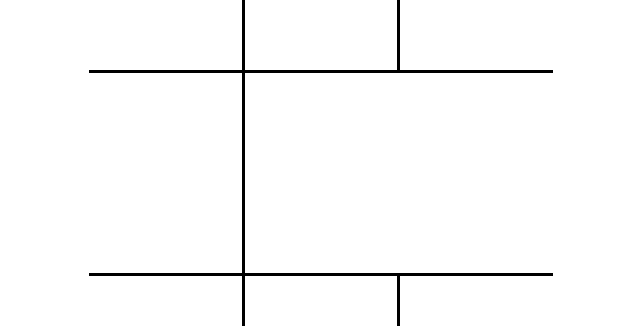
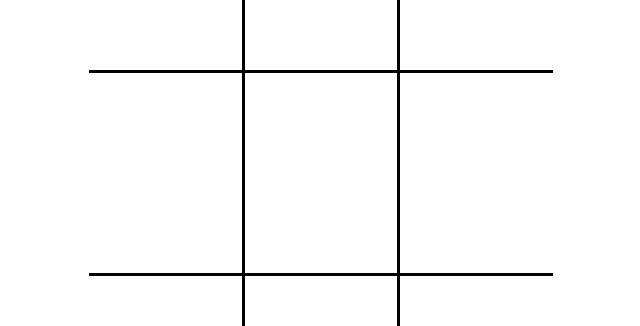
Before and after one commit to Natnael123456/My-cv, a plain HTML site: page question2.html in a window 1280 px wide. Shown: the part 230-556 px from the top of the page, 319-959 px from the left. Drawn offline with Linux system fonts and the light colour scheme.

Commit message:
Started working on the Flag assignment

```diff
--- a/asset/css/question2.css
+++ b/asset/css/question2.css
@@ -10,6 +10,7 @@ td{
 
 }
 .Number1{
+
     border-left: 3px solid black;
     border-right: 3px solid black;
 }
@@ -17,10 +18,11 @@ td{
     border-top: 3px solid black;
     border-bottom: 3px solid black;
 
+
 }
 .Number3{
     border-top: 3px solid black;
-    border-right: 3ox solid black;
+    border-right: 3px solid black;
     border-bottom: 3px solid black;
     border-left: 3px solid black;
 }
```
Also changed, not shown: Question3.html (added), asset/css/qusetion3.css (added).
